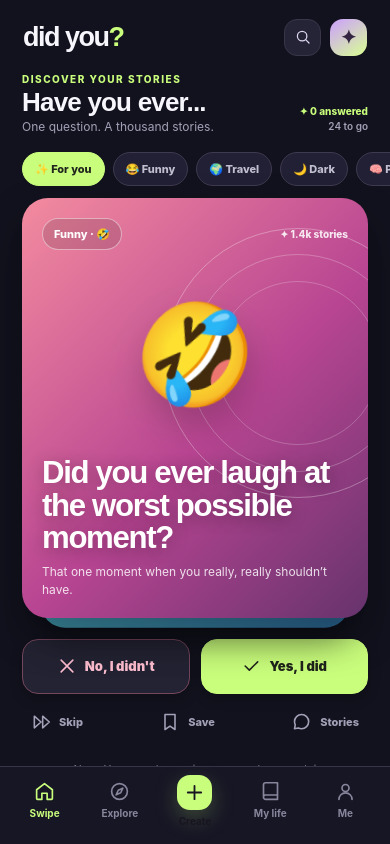
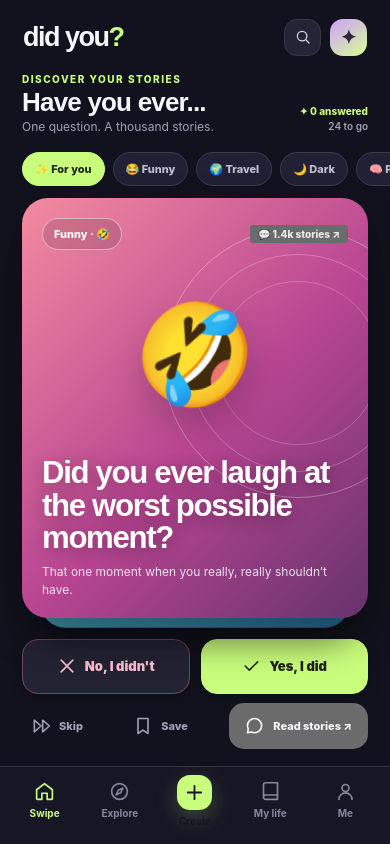
Before and after one commit to ORSMO/Did-you, a plain HTML site: page index.html in a window 390 px wide. Drawn offline with Linux system fonts and the light colour scheme.

Commit message:
Keep swiping and story access visible on phone-sized screens

```diff
--- a/index.html
+++ b/index.html
@@ -276,7 +276,7 @@ function goMood(cat){exploreFilter=cat;exploreTerm='';go('explore')}
 function openQ(id,from){activeId=id;previousScreen=from||screen;screen='community';communityTab='stories';communitySort='top';composeOpen=false;replyOpen=null;render(true)}
 function backQ(){go(previousScreen==='community'?'explore':previousScreen)}
 function toast(message){const t=document.getElementById('toast');t.textContent=message;t.classList.add('show');clearTimeout(toastTimer);toastTimer=setTimeout(()=>t.classList.remove('show'),2400)}
-function render(resetScroll=false){document.getElementById('view').innerHTML=screen==='swipe'?renderSwipe():screen==='explore'?renderExplore():screen==='community'?renderCommunity():screen==='create'?renderCreate():screen==='collection'?renderCollection():renderProfile();renderNav();const avatarButton=document.querySelector('.header-actions .avatar');if(avatarButton)avatarButton.innerHTML=profileAvatarMarkup('small');if(resetScroll)document.getElementById('view').scrollTop=0;if(screen==='swipe')setupSwipeGesture()}
+function render(resetScroll=false){const view=document.getElementById('view');view.innerHTML=screen==='swipe'?renderSwipe():screen==='explore'?renderExplore():screen==='community'?renderCommunity():screen==='create'?renderCreate():screen==='collection'?renderCollection():renderProfile();view.classList.toggle('swipe-compact',screen==='swipe'&&!!view.querySelector('#swipeStage'));renderNav();const avatarButton=document.querySelector('.header-actions .avatar');if(avatarButton)avatarButton.innerHTML=profileAvatarMarkup('small');if(resetScroll)view.scrollTop=0;if(screen==='swipe')setupSwipeGesture()}
 function renderNav(){const nav=[['swipe','home','Swipe'],['explore','compass','Explore'],['create','plus','Create'],['collection','book','My life'],['profile','user','Me']];document.getElementById('bottomNav').innerHTML=nav.map(([name,icon,label])=>`<button class="nav-item ${screen===name||(screen==='community'&&name===previousScreen)?'active':''} ${name==='create'?'new-post':''}" aria-label="${label}" onclick="go('${name}')">${name==='create'?`<span class="nav-plus">${icons('plus')}</span>`:icons(icon)}<span>${label}</span></button>`).join('')}
 function availableDeck(){const questions=all().filter(q=>(feedFilter==='All'||q.category===feedFilter)&&(state.allowDark||q.category!=='Dark'));return questions}
 function feedQ(){return availableDeck().find(q=>!state.answers[q.id]&&!skipped.has(q.id))}
@@ -288,9 +288,9 @@ function renderSwipe(){
  const next=deck.find(item=>item.id!==q.id&&!state.answers[item.id]&&!skipped.has(item.id));
  const bg=CATS[q.category]?.bg||CATS.Personal.bg;
  const recent=lastAnsweredId?question(lastAnsweredId):null;
- return header+`<div class="swipe-stage" id="swipeStage"><div class="swipe-peek" style="background:${next?(CATS[next.category]?.bg||CATS.Personal.bg):'linear-gradient(135deg,#353045,#242237)'}" aria-hidden="true"><span>${next?esc(next.emoji):'✨'}</span></div><div class="swipe-card" id="swipeCard" role="group" aria-label="Question: ${esc(q.title)}"><div class="color-wash" style="background:${bg}"></div><div class="orb"></div><div class="category-label"><span class="tag">${esc(q.category)} · ${esc(q.emoji)}</span><span class="card-info">✦ ${countLabel(totalStories(q))} stories</span></div><div class="card-emoji" aria-hidden="true">${esc(q.emoji)}</div><div class="card-bottom"><h2 class="card-title">${esc(q.title)}</h2><p class="card-description">${esc(q.description)}</p></div><div class="swipe-overlay" id="swipeStamp"><div class="swipe-stamp" id="stampText">YES!</div></div></div></div>
+ return header+`<div class="swipe-stage" id="swipeStage"><div class="swipe-peek" style="background:${next?(CATS[next.category]?.bg||CATS.Personal.bg):'linear-gradient(135deg,#353045,#242237)'}" aria-hidden="true"><span>${next?esc(next.emoji):'✨'}</span></div><div class="swipe-card" id="swipeCard" role="group" aria-label="Question: ${esc(q.title)}"><div class="color-wash" style="background:${bg}"></div><div class="orb"></div><div class="category-label"><span class="tag">${esc(q.category)} · ${esc(q.emoji)}</span><button class="card-info swipe-card-stories" onclick="openQ('${q.id}','swipe')" aria-label="Read community stories">💬 ${countLabel(totalStories(q))} stories ↗</button></div><div class="card-emoji" aria-hidden="true">${esc(q.emoji)}</div><div class="card-bottom"><h2 class="card-title">${esc(q.title)}</h2><p class="card-description">${esc(q.description)}</p></div><div class="swipe-overlay" id="swipeStamp"><div class="swipe-stamp" id="stampText">YES!</div></div></div></div>
  <div class="swipe-buttons"><button class="vote-btn no" onclick="answerQuestion('${q.id}','no')">${icons('x')} No, I didn't</button><button class="vote-btn yes" onclick="answerQuestion('${q.id}','yes')">${icons('check')} Yes, I did</button></div>
- <div class="swipe-footer"><button class="btn ghost" onclick="skipQuestion('${q.id}')">${icons('skip')} Skip</button><button class="btn ghost" onclick="toggleSave('${q.id}',true)">${icons('bookmark')} ${state.saved.includes(q.id)?'Saved ✓':'Save'}</button><button class="btn ghost" onclick="openQ('${q.id}','swipe')">${icons('chat')} Stories</button></div>
+ <div class="swipe-footer"><button class="btn ghost" onclick="skipQuestion('${q.id}')">${icons('skip')} Skip</button><button class="btn ghost" onclick="toggleSave('${q.id}',true)">${icons('bookmark')} ${state.saved.includes(q.id)?'Saved ✓':'Save'}</button><button class="btn swipe-stories-button" onclick="openQ('${q.id}','swipe')">${icons('chat')} Read stories ↗</button></div>
  ${recent?`<div class="swipe-feedback"><span class="feedback-check">${state.answers[recent.id]==='yes'?'✓':'↜'}</span><div class="feedback-label"><strong>${state.answers[recent.id]==='yes'?'Yes!':'Nope!'} Saved privately</strong><small>Want to see what others said?</small></div><button class="feedback-story" onclick="openQ('${recent.id}','swipe')">Stories ↗</button><button class="feedback-undo" onclick="undoLastAnswer()" aria-label="Undo last swipe" title="Undo">↶</button></div>`:''}
  <p class="swipe-hint">← No &nbsp;·&nbsp; Yes → &nbsp;·&nbsp; drag or tap &nbsp;·&nbsp; arrow keys work too</p>`;
 }
@@ -318,7 +318,7 @@ function setupSwipeGesture(){
  if(swipeBusy)return;const card=document.getElementById('swipeCard'),stage=document.getElementById('swipeStage');if(!card)return;
  let start=null,dx=0,dy=0,dragging=false;
  function reset(){start=null;dragging=false;card.style.transition='transform .45s cubic-bezier(.2,1.2,.35,1),opacity .2s';card.style.transform='';card.style.opacity='';stage?.classList.remove('dragging');const stamp=document.getElementById('swipeStamp');if(stamp)stamp.style.opacity='0';setTimeout(()=>{if(card.isConnected&&!swipeBusy)card.style.transition=''},460)}
- card.addEventListener('pointerdown',e=>{if(swipeBusy||(e.pointerType==='mouse'&&e.button!==0))return;start={x:e.clientX,y:e.clientY,t:performance.now(),id:e.pointerId};dx=0;dy=0;dragging=false});
+ card.addEventListener('pointerdown',e=>{if(swipeBusy||e.target.closest('button')||(e.pointerType==='mouse'&&e.button!==0))return;start={x:e.clientX,y:e.clientY,t:performance.now(),id:e.pointerId};dx=0;dy=0;dragging=false});
  card.addEventListener('pointermove',e=>{if(!start||e.pointerId!==start.id||swipeBusy)return;dx=e.clientX-start.x;dy=e.clientY-start.y;if(!dragging){if(Math.abs(dx)<9||Math.abs(dx)<Math.abs(dy)*1.1)return;dragging=true;try{card.setPointerCapture(e.pointerId)}catch(err){}card.style.transition='none';card.style.animation='none';stage?.classList.add('dragging')}
  const rot=Math.max(-19,Math.min(19,dx*.055));card.style.transform=`translate3d(${dx}px,${Math.min(25,Math.abs(dx)*.08)}px,0) rotate(${rot}deg) scale(${Math.max(.97,1-Math.abs(dx)/3500)})`;
  const stamp=document.getElementById('swipeStamp'),label=document.getElementById('stampText');if(stamp&&label){const yes=dx>=0;stamp.style.opacity=String(Math.min(1,Math.abs(dx)/83));label.textContent=yes?'YES!':'NOPE!';label.className='swipe-stamp '+(yes?'yes':'no');}});
```
